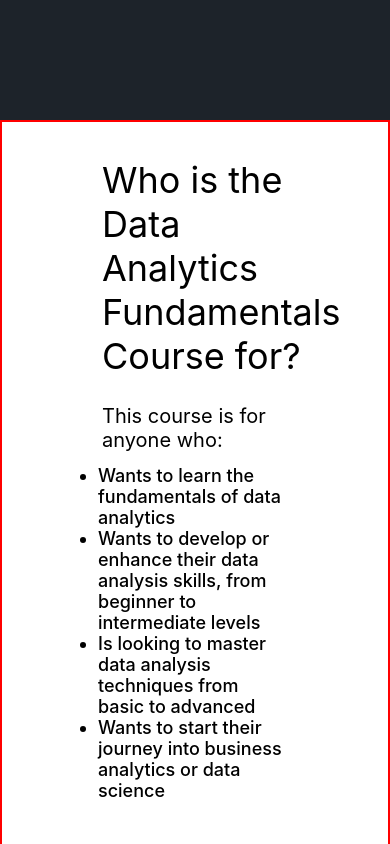
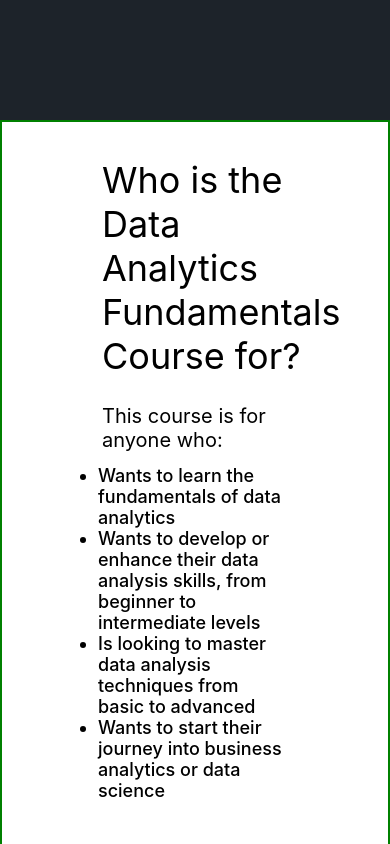
Before and after one commit to Vishal7489/TDS-Project, a React (Create React App) app: page /DataScience in a window 390 px wide. Shown: the part 3640-4484 px from the top of the page. Built offline with nearby package versions, Linux system fonts and the light colour scheme.

Commit message:
First Commit

```diff
--- a/src/Styles/AboutCourse.css
+++ b/src/Styles/AboutCourse.css
@@ -13,7 +13,8 @@ border:2px solid red;
 }
 @media(max-width:430px){
 .AboutCourse{
-height:1985px;
+height:1887px;
+border:2px solid green;
 }
 }
 .Course_para{
```
